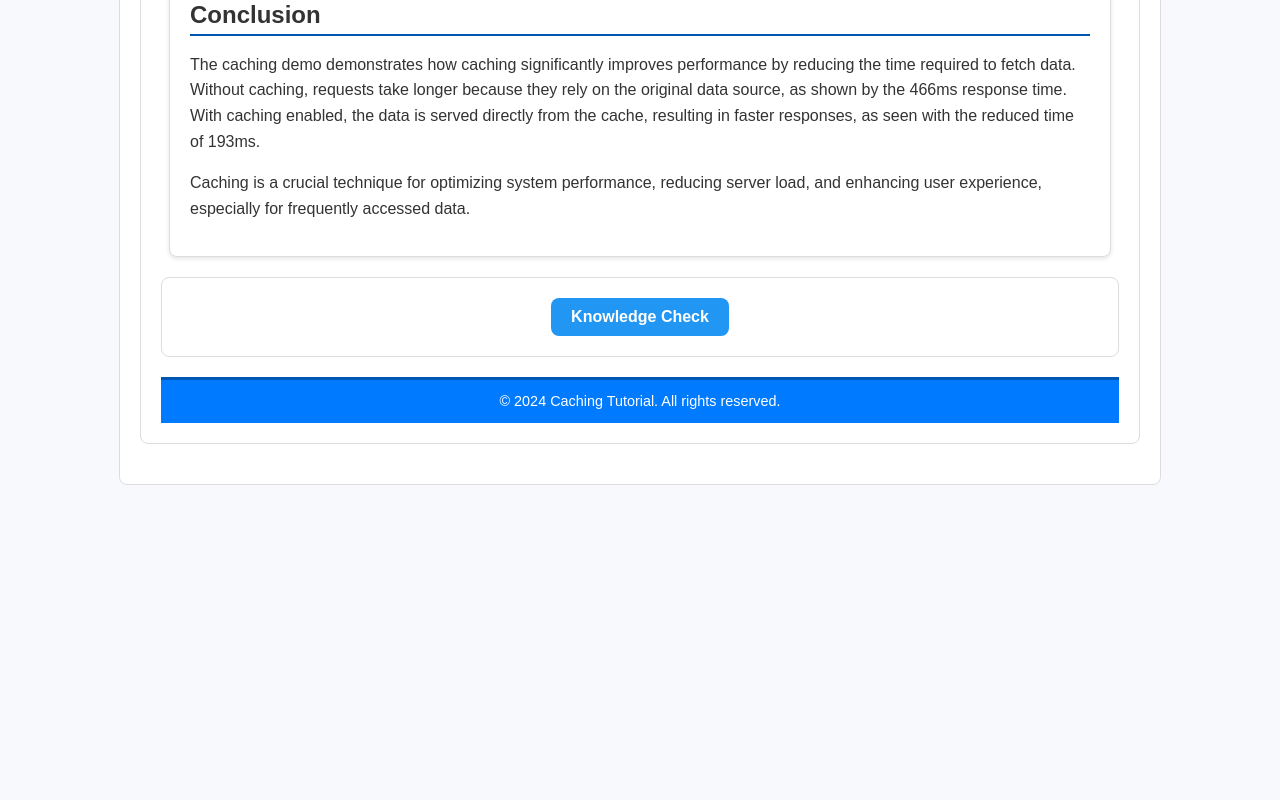
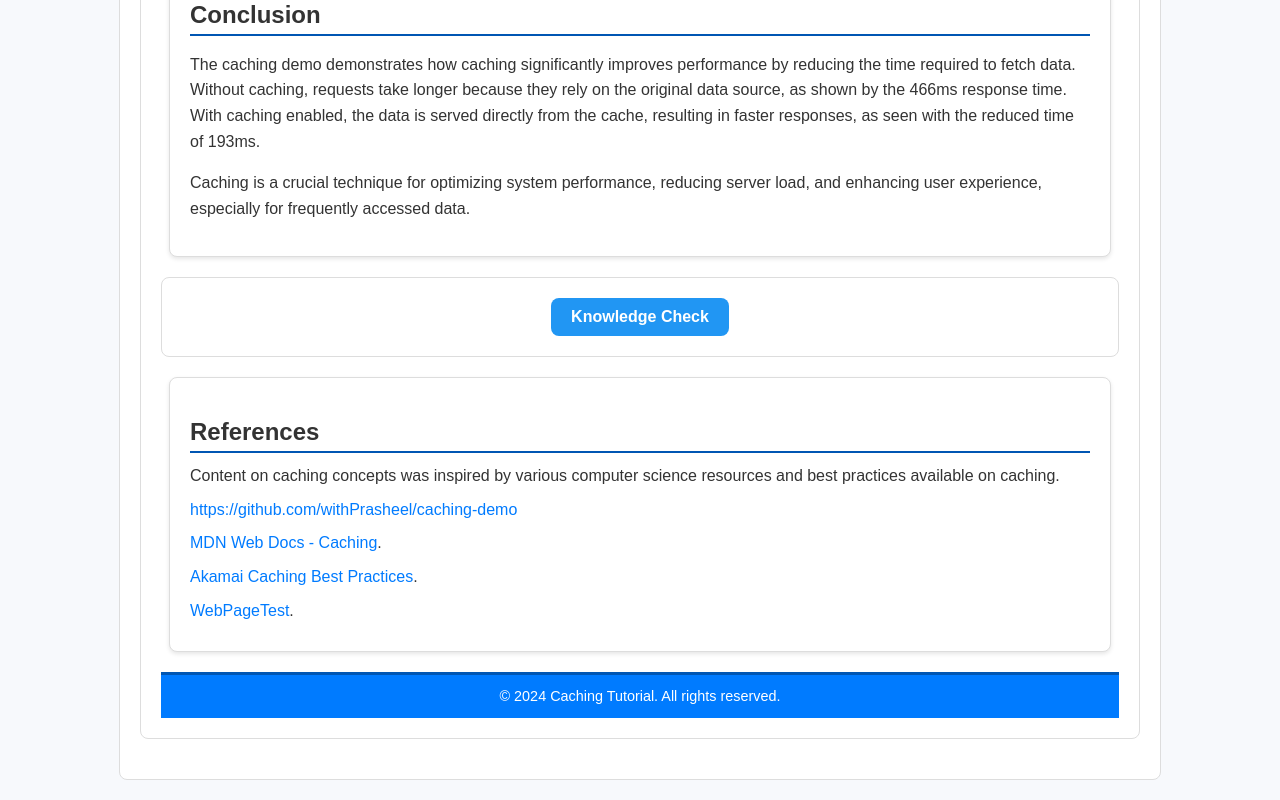
Before and after one commit to rdoshi13/SER598_performant-scalabledeployment_fall24, a React (Create React App) app in the folder pns-deployment/: page /caching in a window 1280 px wide. Shown: the part 4171-4971 px from the top of the page. Before the commit the page ends 4676 px from the top, so only its background shows below. Built offline with nearby package versions, Linux system fonts and the light colour scheme.

Commit message:
Reference added

```diff
--- a/pns-deployment/src/CDN.js
+++ b/pns-deployment/src/CDN.js
@@ -335,6 +335,40 @@ git push heroku main`}
         </Link>
       </div>
 
+      <section className="references">
+        <h2>References</h2>
+        <ul>
+          <li>
+            <a
+              href="https://github.com/withPrasheel/my-cdn-demo"
+              target="_blank"
+              rel="noopener noreferrer"
+            >
+              https://github.com/withPrasheel/my-cdn-demo
+            </a>
+          </li>
+          <li>
+            <a
+              href="https://www.cloudflare.com/learning/cdn/what-is-a-cdn/"
+              target="_blank"
+              rel="noopener noreferrer"
+            >
+              Cloudflare's Guide to CDNs
+            </a>
+          </li>
+          <li>
+            <a
+              href="https://devcenter.heroku.com/articles/heroku-cli"
+              target="_blank"
+              rel="noopener noreferrer"
+            >
+              Heroku cli
+            </a>
+          </li>
+        </ul>
+      </section>
+
+
       <footer className="App-footer">
         <p>&copy; 2024 CDN Tutorial. All rights reserved.</p>
       </footer>
--- a/pns-deployment/src/caching.js
+++ b/pns-deployment/src/caching.js
@@ -217,6 +217,50 @@ function Caching() {
         </Link>
       </div>
 
+      <section className="references">
+      <h2>References</h2>
+      <ul>
+        <li>
+          Content on caching concepts was inspired by various computer science resources and best practices available on caching.
+        </li>
+        <li>
+          <a
+            href="https://github.com/withPrasheel/caching-demo"
+            target="_blank"
+            rel="noopener noreferrer"
+          >
+            https://github.com/withPrasheel/caching-demo
+          </a>
+        </li>
+        <li>
+          <a
+            href="https://developer.mozilla.org/en-US/docs/Web/HTTP/Caching"
+            target="_blank"
+            rel="noopener noreferrer"
+          >
+            MDN Web Docs - Caching
+          </a>.
+        </li>
+        <li>
+          <a
+            href="https://www.akamai.com/blog/performance/caching-best-practices"
+            target="_blank"
+            rel="noopener noreferrer"
+          >
+            Akamai Caching Best Practices
+          </a>.
+        </li>
+        <li>
+          <a
+            href="https://www.webpagetest.org/"
+            target="_blank"
+            rel="noopener noreferrer"
+          >
+            WebPageTest
+          </a>.
+        </li>
+      </ul>
+    </section>
       <footer className="App-footer">
         <p>&copy; 2024 Caching Tutorial. All rights reserved.</p>
       </footer>
```
